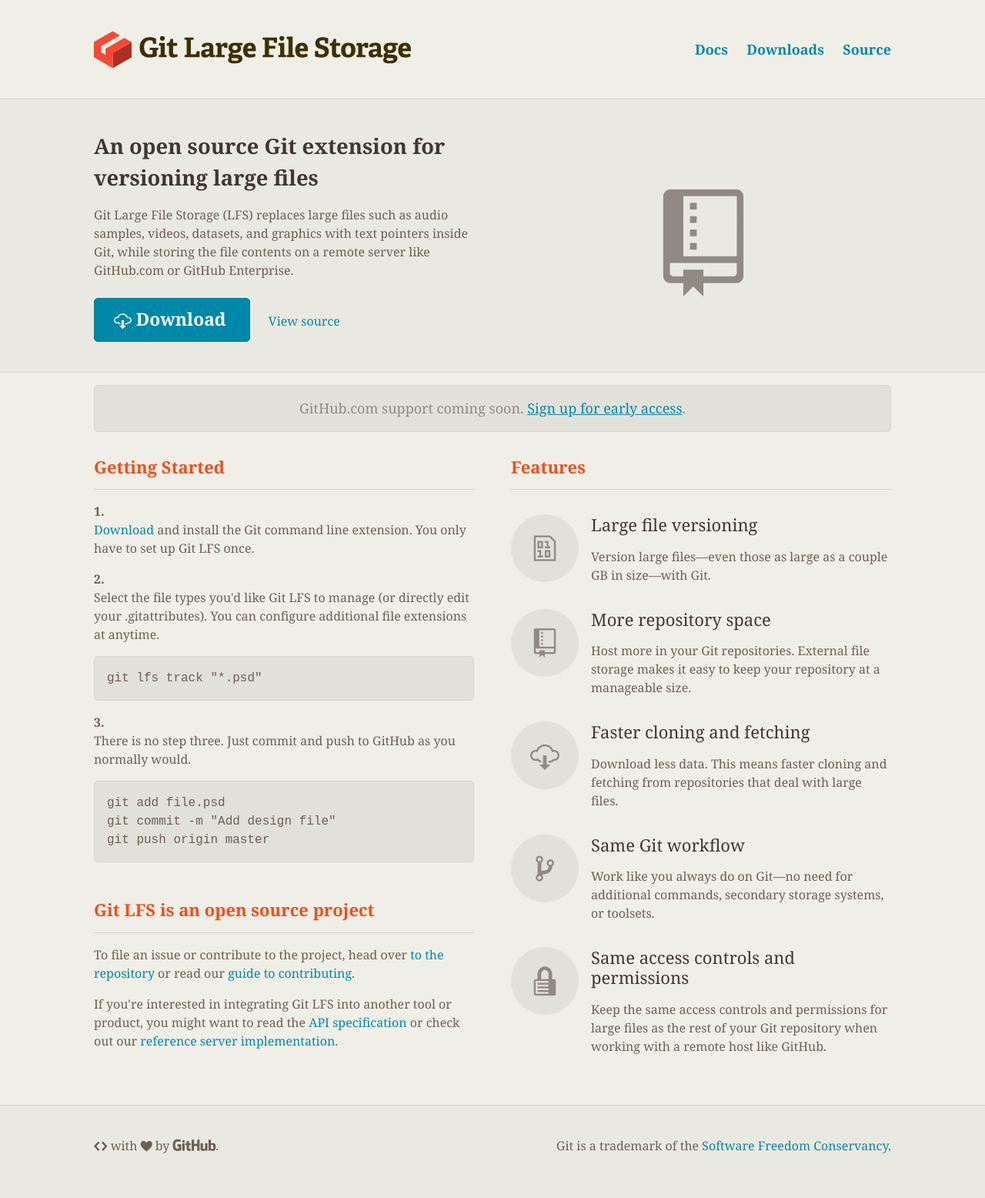
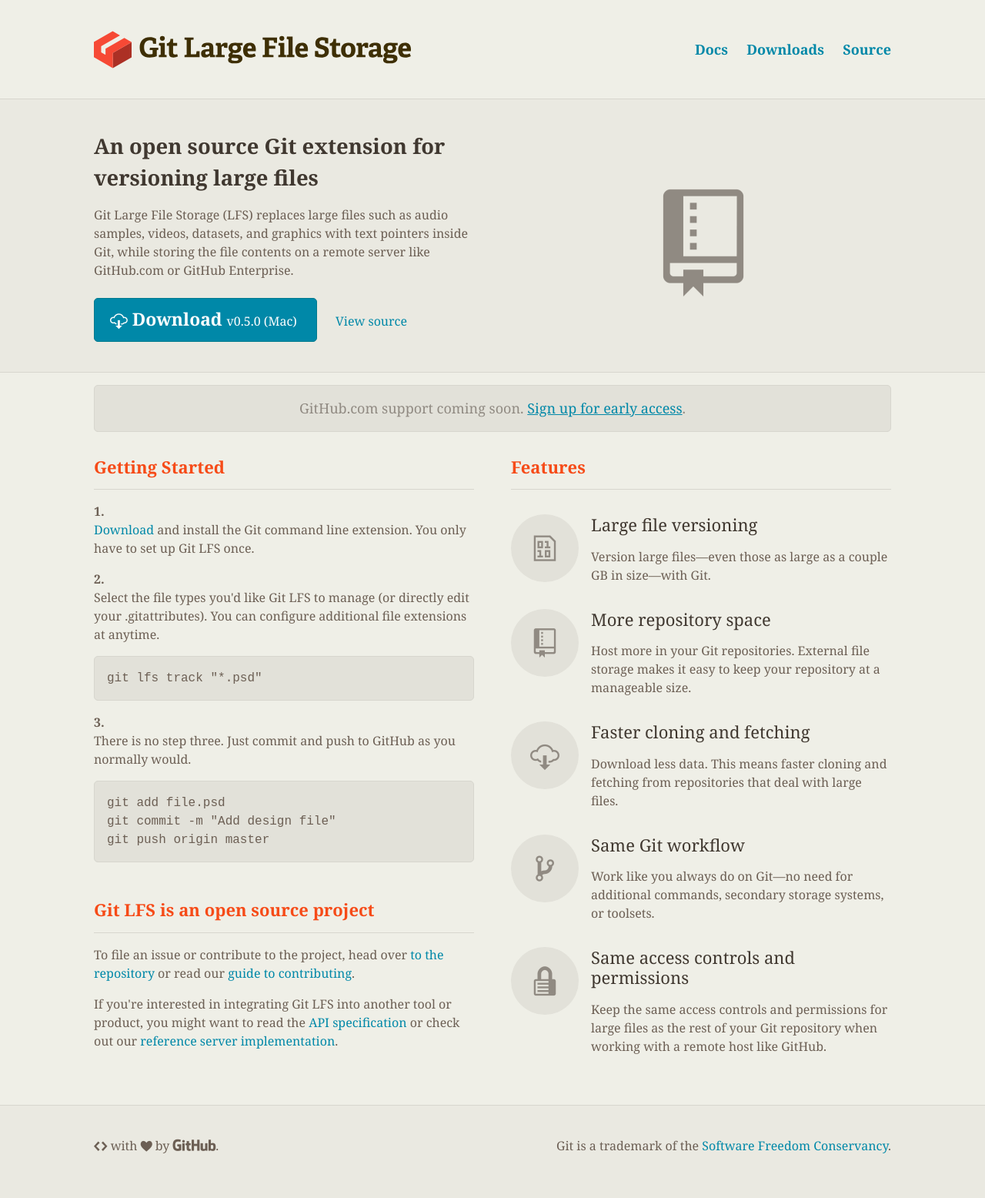
Before and after one commit to git-lfs/git-lfs.github.com, a Jekyll site: the page built from index.html, in a window 1280 px wide. Shown: the whole page at 77% size. Built offline with Jekyll 4.4.1, drawn with Linux system fonts in a browser that asks for light colours.

Commit message:
spike details

```diff
--- a/_includes/home/hero.html
+++ b/_includes/home/hero.html
@@ -13,7 +13,7 @@
          data-os-windows="https://github.com/github/git-lfs/releases/download/v{{site.git-lfs-release}}/git-lfs-windows-amd64-{{site.git-lfs-release}}.zip"
          data-os-linux="https://github.com/github/git-lfs/releases/download/v{{site.git-lfs-release}}/git-lfs-linux-amd64-{{site.git-lfs-release}}.tar.gz">
         <span class="octicon octicon-cloud-download"></span>
-        Download
+        Download <span class="download-details">v0.5.0 (Mac)</span>
       </a>
 
       <a href="https://github.com/github/git-lfs?utm_source=gitlfs_site&amp;utm_medium=source_link&amp;utm_campaign=gitlfs" class="secondary-cta">View source</a>
--- a/_sass/_base.scss
+++ b/_sass/_base.scss
@@ -59,7 +59,7 @@
   @include border-radius(5px);
   text-align: center;
   font-size: 1.4285714286rem;
-  padding: 10px 30px;
+  padding: 10px 25px;
   font-weight: 600;
   max-width: 350px;
   margin: 20px 0;
--- a/_sass/_home.scss
+++ b/_sass/_home.scss
@@ -29,6 +29,11 @@
       margin-bottom: 0;
       margin-right: 20px;
       margin-top: .5rem;
+    }
+
+    .download-details {
+      font-weight: 400;
+      font-size: 1rem;
     }
   }
 
```
